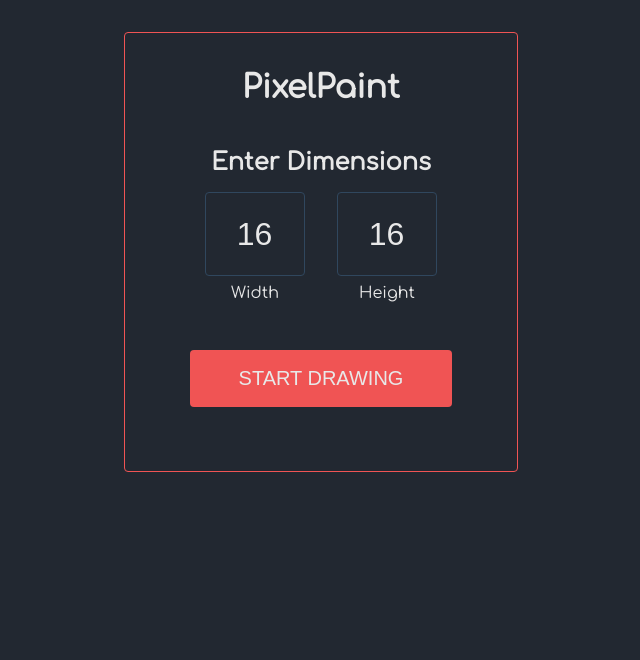
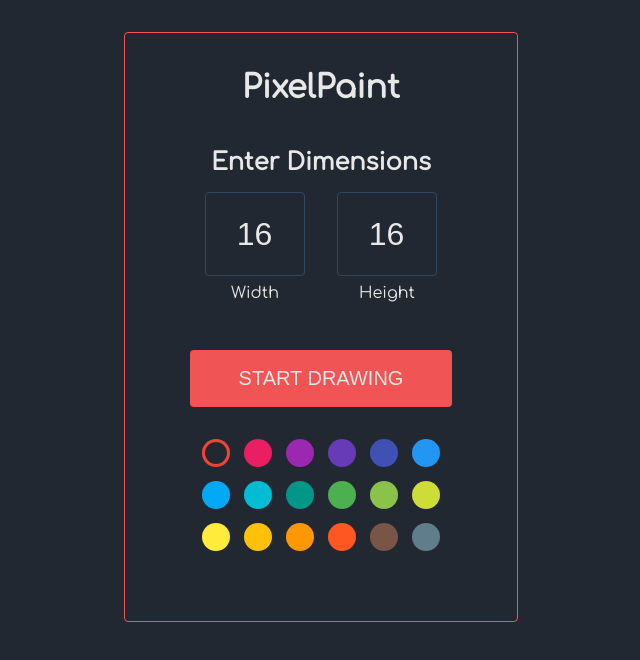
Before and after one commit to jon-choi/hack-a-paint, a React (Create React App) app: page / in a window 1280 px wide. Shown: the top 660 px of the page, without its empty margins (319-959 px from the left). Built offline with nearby package versions, Linux system fonts and the light colour scheme.

Commit message:
create color change function

```diff
--- a/src/components/Editor.js
+++ b/src/components/Editor.js
@@ -9,7 +9,7 @@ export default function Editor() {
   const [hideOptions, setHideOptions] = useState(false);
   const [hideDrawingPanel, setHideDrawingPanel] = useState(true);
   const [buttonText, setButtonText] = useState("start drawing");
-  const [selectedColor, setSelectedColor] = useState("#f44336");
+  const [selectedColor, setColor] = useState("#f44336");
 
   function initializeDrawingPanel() {
     setHideOptions(!hideOptions);
@@ -18,6 +18,10 @@ export default function Editor() {
     buttonText === "start drawing"
       ? setButtonText("reset")
       : setButtonText("start drawing");
+  }
+
+  function changeColor(color) {
+    setColor(color.hex);
   }
 
   return (
@@ -53,6 +57,8 @@ export default function Editor() {
       <button onClick={initializeDrawingPanel} className="button">
         {buttonText}
       </button>
+
+      <CirclePicker color={selectedColor} onChangeComplete={changeColor} />
     </div>
   );
 }
```
